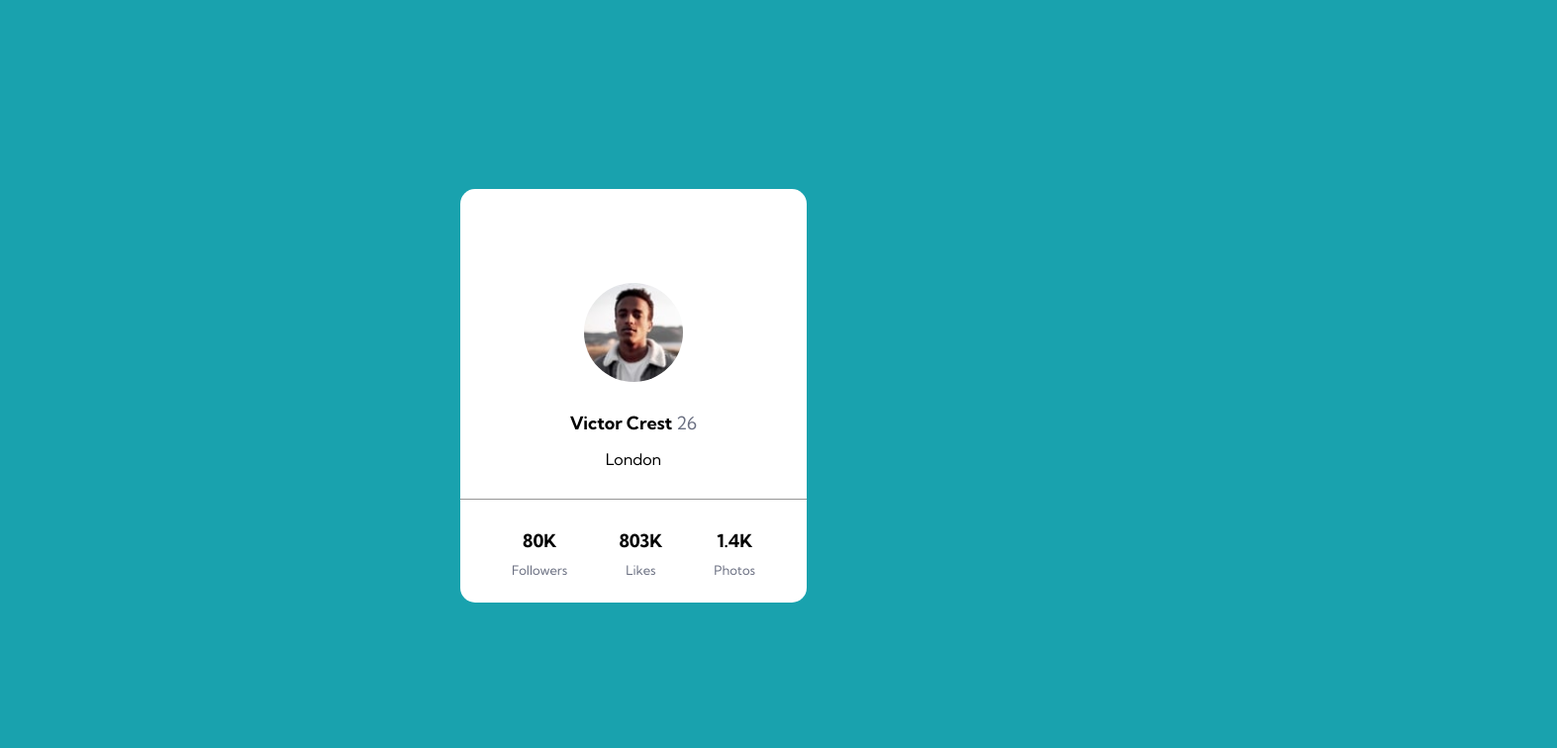
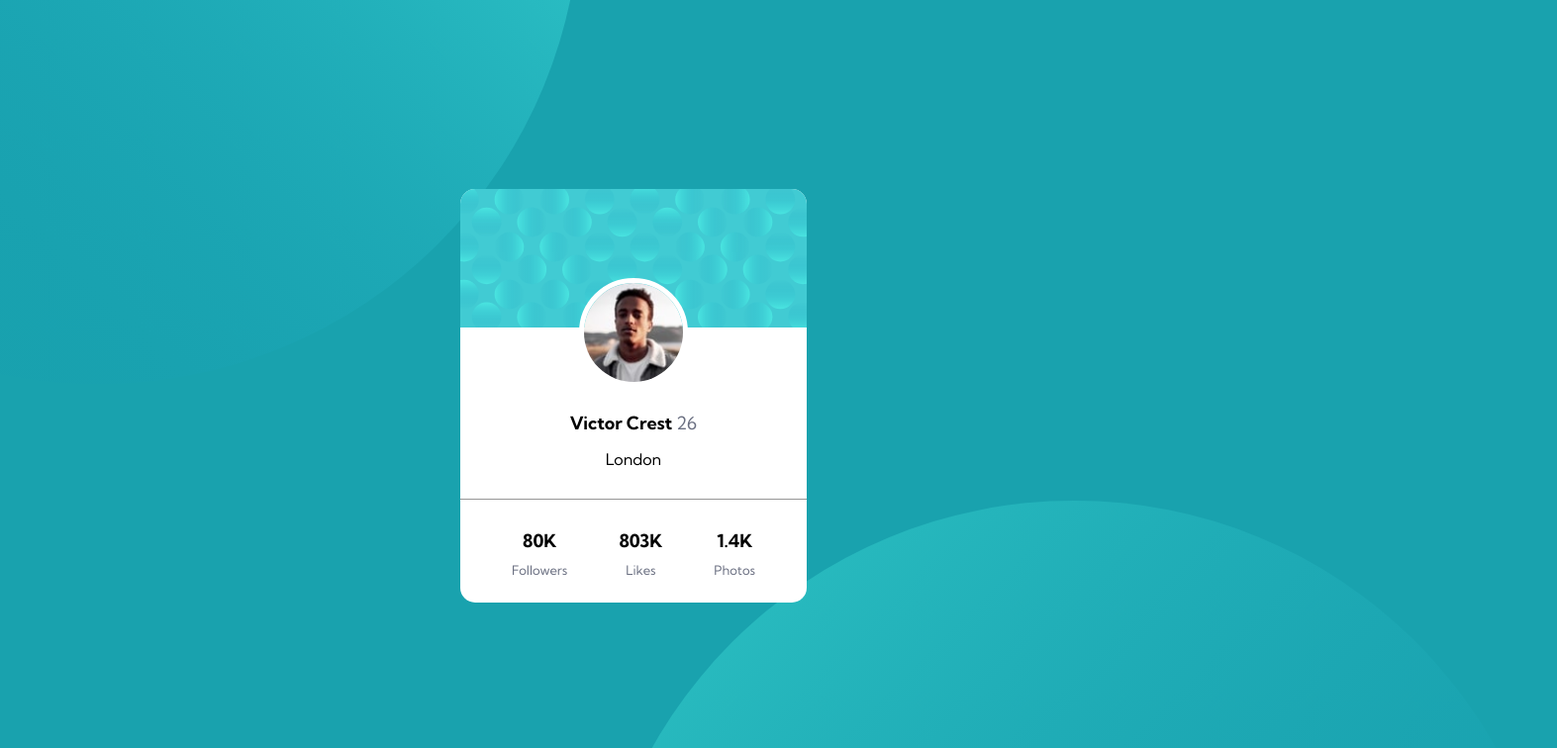
Before and after one commit to Pilag6/Profile-Card-Component, a plain HTML site: page index.html in a window 1280 px wide. Shown: the top 756 px of the page at 99% size, 1573 px wide, since content can reach past the window. Drawn offline with Linux system fonts and the light colour scheme; the site is published under a folder, as on GitHub Pages, so addresses that start at the root find nothing.

Commit message:
Update index.html

```diff
--- a/index.html
+++ b/index.html
@@ -16,15 +16,15 @@
 
 <body>
 
-  <div class="circle-top"><img src="/images/bg-pattern-top.svg" alt=""></div>
-  <div class="circle-bottom"><img src="/images/bg-pattern-bottom.svg" alt=""></div>
+  <div class="circle-top"><img src="images/bg-pattern-top.svg" alt=""></div>
+  <div class="circle-bottom"><img src="images/bg-pattern-bottom.svg" alt=""></div>
 
 
 
   <div class="card">
 
 
-    <div class="card__top"><img src="/images/bg-pattern-card.svg" alt="">
+    <div class="card__top"><img src="images/bg-pattern-card.svg" alt="">
     </div>
 
     <img class="card__avatar"src="images/image-victor.jpg" alt="">
```
